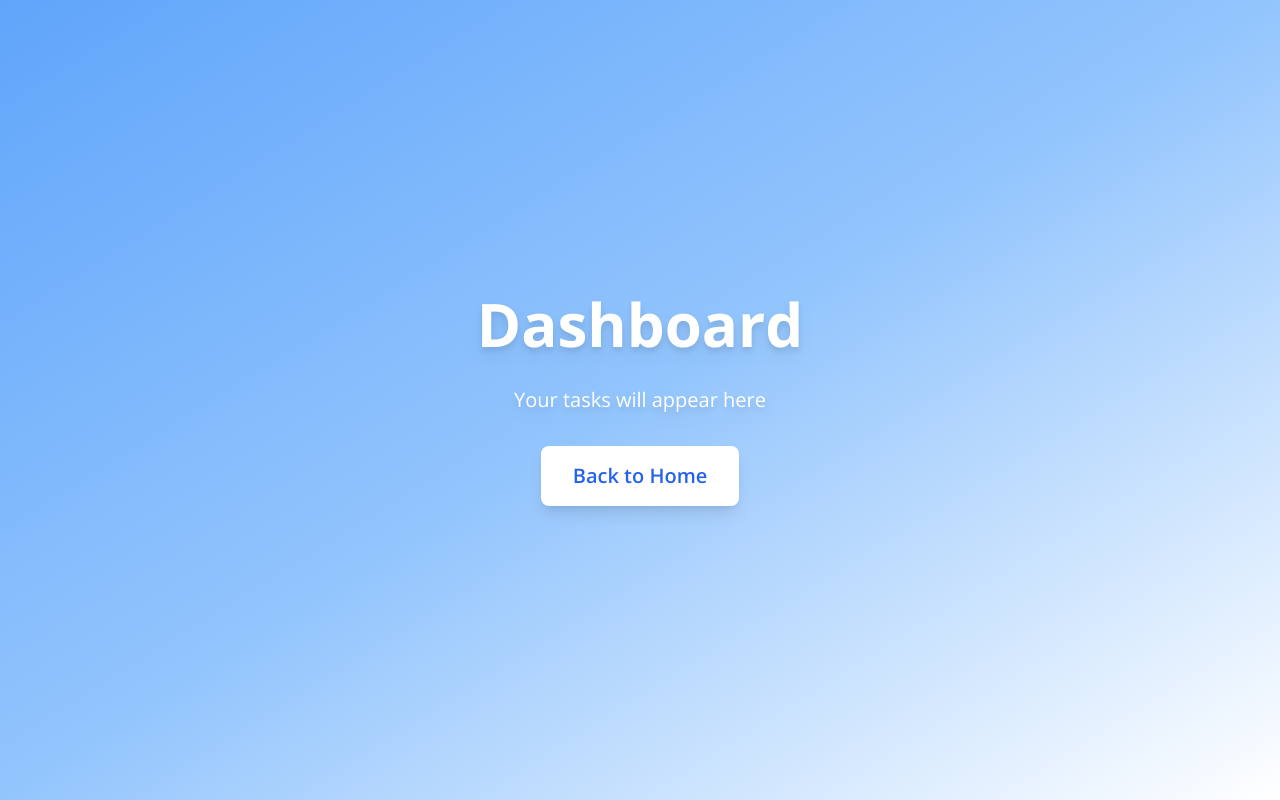
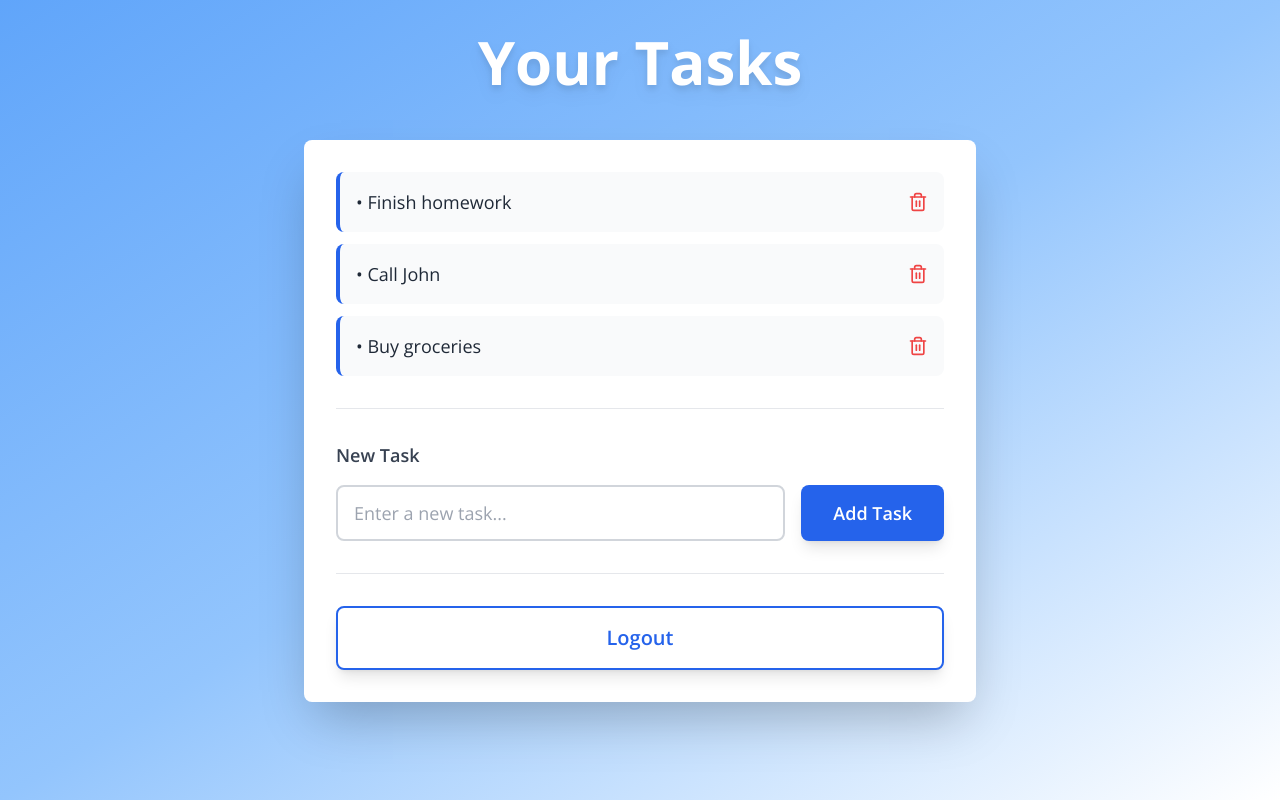
Before and after one commit to prstgpta/tsk_mgnr, a React (Vite) app: page /dashboard in a window 1280 px wide. Built offline with nearby package versions, Linux system fonts and the light colour scheme.

Commit message:
Updated Dashboard.tsx

```diff
--- a/src/pages/Dashboard.tsx
+++ b/src/pages/Dashboard.tsx
@@ -1,23 +1,107 @@
+import { useState } from 'react';
 import { useNavigate } from 'react-router-dom';
+import { Trash2 } from 'lucide-react';
+
+interface Task {
+  id: number;
+  title: string;
+}
 
 export default function Dashboard() {
   const navigate = useNavigate();
+  const [tasks, setTasks] = useState<Task[]>([
+    { id: 1, title: 'Finish homework' },
+    { id: 2, title: 'Call John' },
+    { id: 3, title: 'Buy groceries' },
+  ]);
+  const [newTask, setNewTask] = useState('');
+
+  const handleAddTask = () => {
+    if (newTask.trim()) {
+      setTasks([...tasks, { id: Date.now(), title: newTask }]);
+      setNewTask('');
+    }
+  };
+
+  const handleDeleteTask = (id: number) => {
+    setTasks(tasks.filter(task => task.id !== id));
+  };
+
+  const handleKeyPress = (e: React.KeyboardEvent) => {
+    if (e.key === 'Enter') {
+      handleAddTask();
+    }
+  };
+
+  const handleLogout = () => {
+    navigate('/');
+  };
 
   return (
-    <div className="min-h-screen bg-gradient-to-br from-blue-400 via-blue-300 to-white flex items-center justify-center px-4">
-      <div className="text-center space-y-8 max-w-2xl w-full">
-        <h1 className="text-5xl md:text-6xl font-bold text-white drop-shadow-lg">
-          Dashboard
+    <div className="min-h-screen bg-gradient-to-br from-blue-400 via-blue-300 to-white px-4 py-8">
+      <div className="max-w-2xl mx-auto">
+        <h1 className="text-5xl md:text-6xl font-bold text-white drop-shadow-lg text-center mb-12">
+          Your Tasks
         </h1>
-        <p className="text-xl text-white drop-shadow-lg">
-          Your tasks will appear here
-        </p>
-        <button
-          onClick={() => navigate('/')}
-          className="px-8 py-4 bg-white text-blue-600 rounded-lg text-xl font-semibold shadow-lg hover:shadow-xl hover:scale-105 transition-all duration-200"
-        >
-          Back to Home
-        </button>
+
+        <div className="bg-white rounded-lg shadow-2xl p-8 space-y-8">
+          <div className="space-y-4">
+            {tasks.length > 0 ? (
+              <ul className="space-y-3">
+                {tasks.map((task) => (
+                  <li
+                    key={task.id}
+                    className="flex items-center justify-between p-4 bg-gray-50 rounded-lg border-l-4 border-blue-600 hover:bg-gray-100 transition-colors"
+                  >
+                    <span className="text-lg text-gray-800 font-medium">
+                      • {task.title}
+                    </span>
+                    <button
+                      onClick={() => handleDeleteTask(task.id)}
+                      className="text-red-500 hover:text-red-700 hover:scale-110 transition-all duration-200"
+                      aria-label="Delete task"
+                    >
+                      <Trash2 size={20} />
+                    </button>
+                  </li>
+                ))}
+              </ul>
+            ) : (
+              <p className="text-center text-gray-400 py-8">No tasks yet. Add one below!</p>
+            )}
+          </div>
+
+          <div className="border-t pt-8 space-y-4">
+            <label className="block text-lg font-semibold text-gray-700">
+              New Task
+            </label>
+            <div className="flex flex-col md:flex-row gap-4">
+              <input
+                type="text"
+                value={newTask}
+                onChange={(e) => setNewTask(e.target.value)}
+                onKeyPress={handleKeyPress}
+                placeholder="Enter a new task..."
+                className="flex-1 px-4 py-3 border-2 border-gray-300 rounded-lg focus:outline-none focus:border-blue-600 transition-colors text-lg"
+              />
+              <button
+                onClick={handleAddTask}
+                className="px-8 py-3 bg-blue-600 text-white rounded-lg text-lg font-semibold shadow-lg hover:shadow-xl hover:bg-blue-700 transition-all duration-200 md:w-auto"
+              >
+                Add Task
+              </button>
+            </div>
+          </div>
+
+          <div className="border-t pt-8">
+            <button
+              onClick={handleLogout}
+              className="w-full px-8 py-4 bg-white text-blue-600 rounded-lg text-xl font-semibold shadow-lg hover:shadow-xl hover:scale-105 transition-all duration-200 border-2 border-blue-600"
+            >
+              Logout
+            </button>
+          </div>
+        </div>
       </div>
     </div>
   );
```
